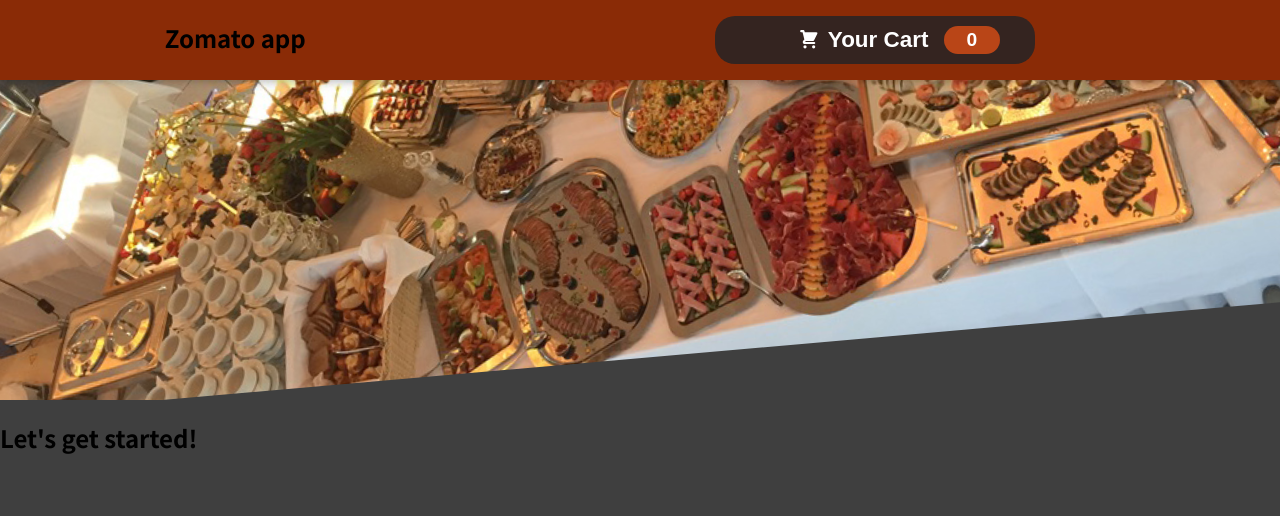
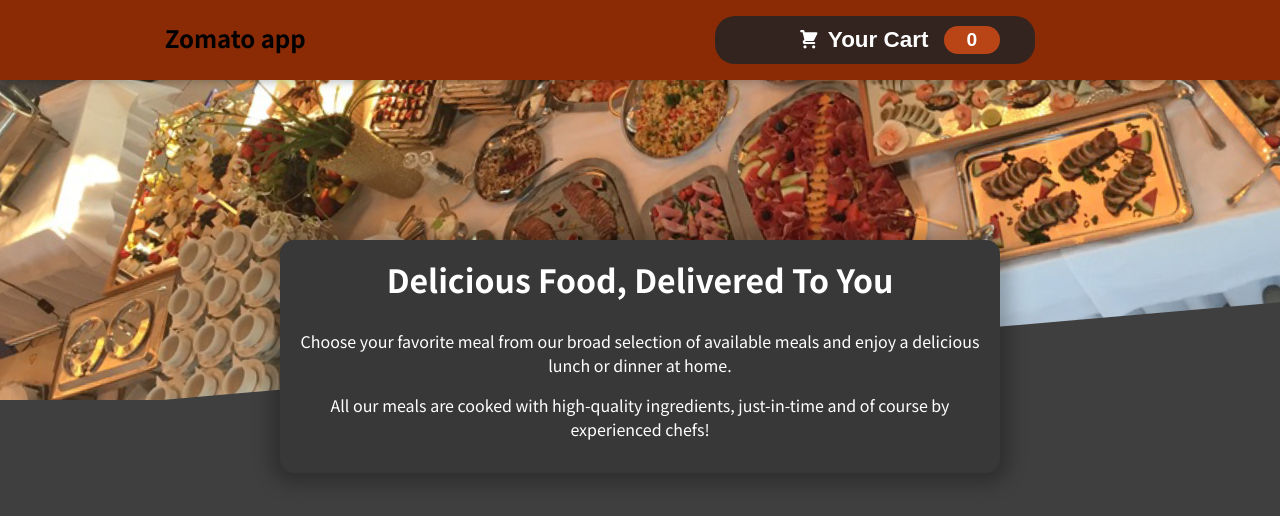
Before and after one commit to sai-sourav/Restaurent_project_using_react, a React (Create React App) app: page / in a window 1280 px wide. Shown: the top 516 px of the page. Built offline with nearby package versions, Linux system fonts and the light colour scheme.

Commit message:
added summary

```diff
--- a/src/App.js
+++ b/src/App.js
@@ -1,11 +1,12 @@
 import Header from "./Components/Header";
 import React from 'react';
+import Summary from "./Components/Summary";
 
 function App() {
   return (
     <React.Fragment>
       <Header></Header>
-      <h2>Let's get started!</h2>
+      <Summary></Summary>
     </React.Fragment>
   );
 }
--- /dev/null
+++ b/src/Components/Summary.css
@@ -0,0 +1,18 @@
+.summary {
+  text-align: center;
+  max-width: 45rem;
+  width: 90%;
+  margin: auto;
+  margin-top: -10rem;
+  position: relative;
+  background-color: #383838;
+  color: white;
+  border-radius: 14px;
+  padding: 1rem;
+  box-shadow: 0 1px 18px 10px rgba(0, 0, 0, 0.25);
+}
+
+.summary h2 {
+  font-size: 2rem;
+  margin-top: 0;
+}
--- /dev/null
+++ b/src/Components/Summary.js
@@ -0,0 +1,19 @@
+import "./Summary.css";
+
+const Summary = () => {
+  return (
+    <section className="summary">
+      <h2>Delicious Food, Delivered To You</h2>
+      <p>
+        Choose your favorite meal from our broad selection of available meals
+        and enjoy a delicious lunch or dinner at home.
+      </p>
+      <p>
+        All our meals are cooked with high-quality ingredients, just-in-time and
+        of course by experienced chefs!
+      </p>
+    </section>
+  );
+};
+
+export default Summary;
```
